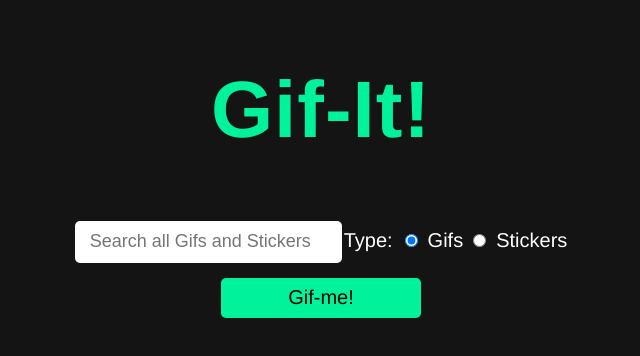
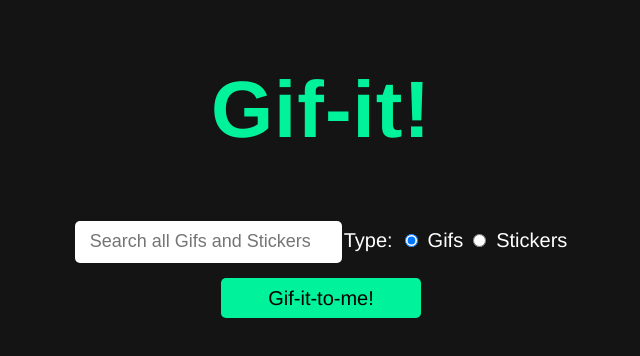
Before and after one commit to mikekwong/giphy_react, a React (Create React App) app: page / in a window 1280 px wide. Shown: the top 356 px of the page, without its empty margins (319-959 px from the left). Built offline with nearby package versions, Linux system fonts and the light colour scheme.

Commit message:
updated headline and button text

```diff
--- a/src/App.js
+++ b/src/App.js
@@ -88,7 +88,7 @@ export default class App extends Component {
     return (
       <>
         <GlobalStyle />
-        <Headline>Gif-It!</Headline>
+        <Headline>Gif-it!</Headline>
         <Search
           onSubmit={this.onSearchSubmit}
           onTypeChange={this.onTypeChange}
--- a/src/Search.js
+++ b/src/Search.js
@@ -51,6 +51,7 @@ const Button = styled.button`
   border-style: none;
   width: 200px;
   height: 40px;
+  padding-top: 2px;
   cursor: pointer;
   transition: 0.4s all;
   border-radius: 5px;
@@ -111,7 +112,7 @@ export default class Search extends Component {
             <TypeLabel htmlFor="stickers">Stickers</TypeLabel>
           </Type>
           <div>
-            <Button type="submit">Gif-me!</Button>
+            <Button type="submit">Gif-it-to-me!</Button>
           </div>
         </form>
       </SearchContainer>
```
